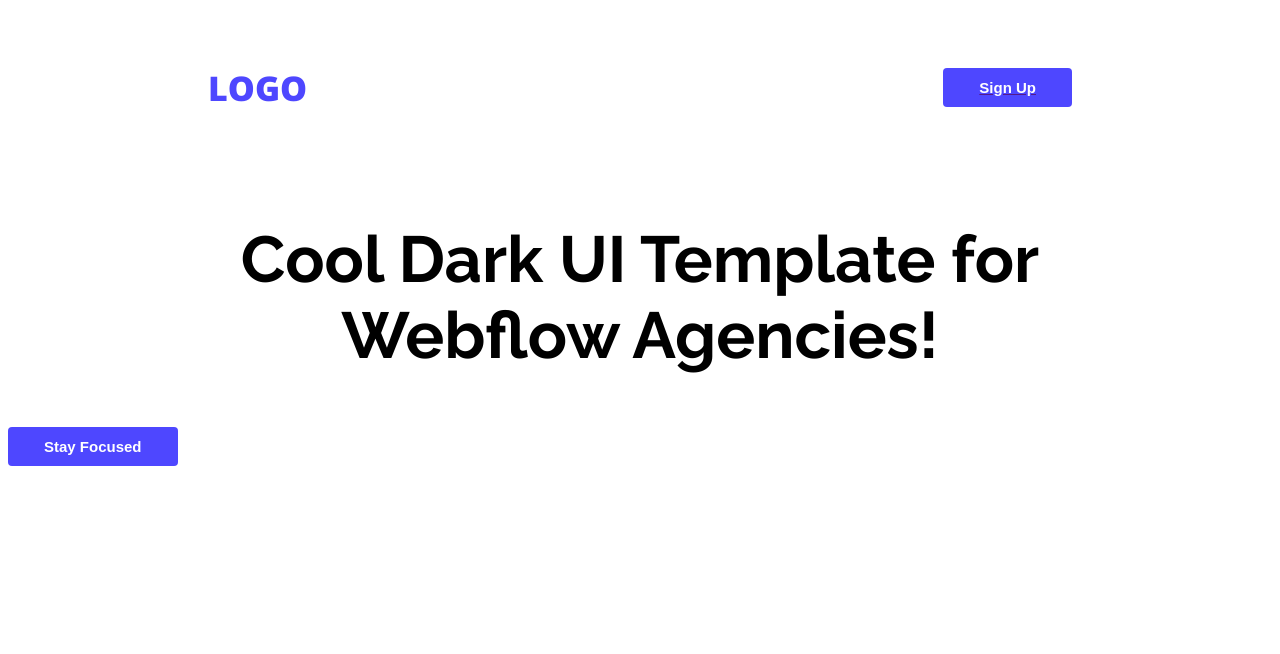
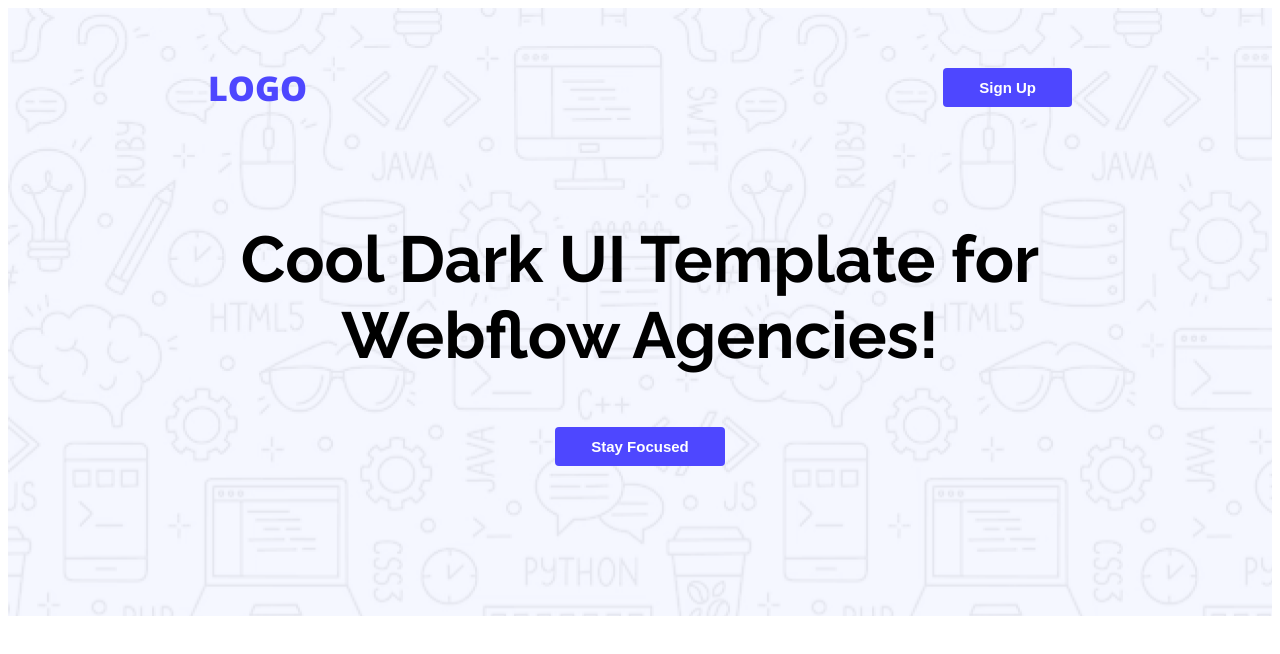
Before and after one commit to pinky288/Assignment-1-repo, a plain HTML site: page index.html in a window 1280 px wide. Drawn offline with nearby package versions, Linux system fonts and the light colour scheme.

Commit message:
first commit

```diff
--- a/Styles/assignment.css
+++ b/Styles/assignment.css
@@ -21,6 +21,13 @@
     border-radius: 4px;
 }
 
+/* header */
+.header{
+    background-image: url('../Hero-bg.png');
+
+
+
+}
 
 /* nav styles */
 nav{
@@ -40,14 +47,20 @@ nav ul li{
 }
 
 /* banner styles */
+.banner{
+margin: 0px 35px 230px;
+
+}
 .banner-title{
     font-family: 'Raleway', sans-serif;
     font-weight: bold;
     font-size: 65px;
     text-align: center;
-    font: color #252432;}
-.btn-primary{
-    display: flex;
+    font: color #252432;
+
+}
+.banner-content{
+
     text-align: center;
     justify-content: center;
     align-items: center;
--- a/index.html
+++ b/index.html
@@ -12,7 +12,7 @@
 <link rel="stylesheet" href="Styles/assignment.css">
 </head>
 <body class="open-sans-normal">
-    <header>
+    <header class="header">
         <nav>
             <h5 class="nav-title" style="color:#4e47ff;">LOGO</h5>
             <ul>
@@ -23,6 +23,7 @@
             <div class="banner-content">
                 <h2 class="banner-title">Cool Dark UI Template for<br>Webflow Agencies!</h2>
                 <button class="btn-primary">Stay Focused</button>
+                <div style="height: 150px;"></div>
         </div>
 
     </header>
```
Also changed, not shown: Hero-bg.png (added).
